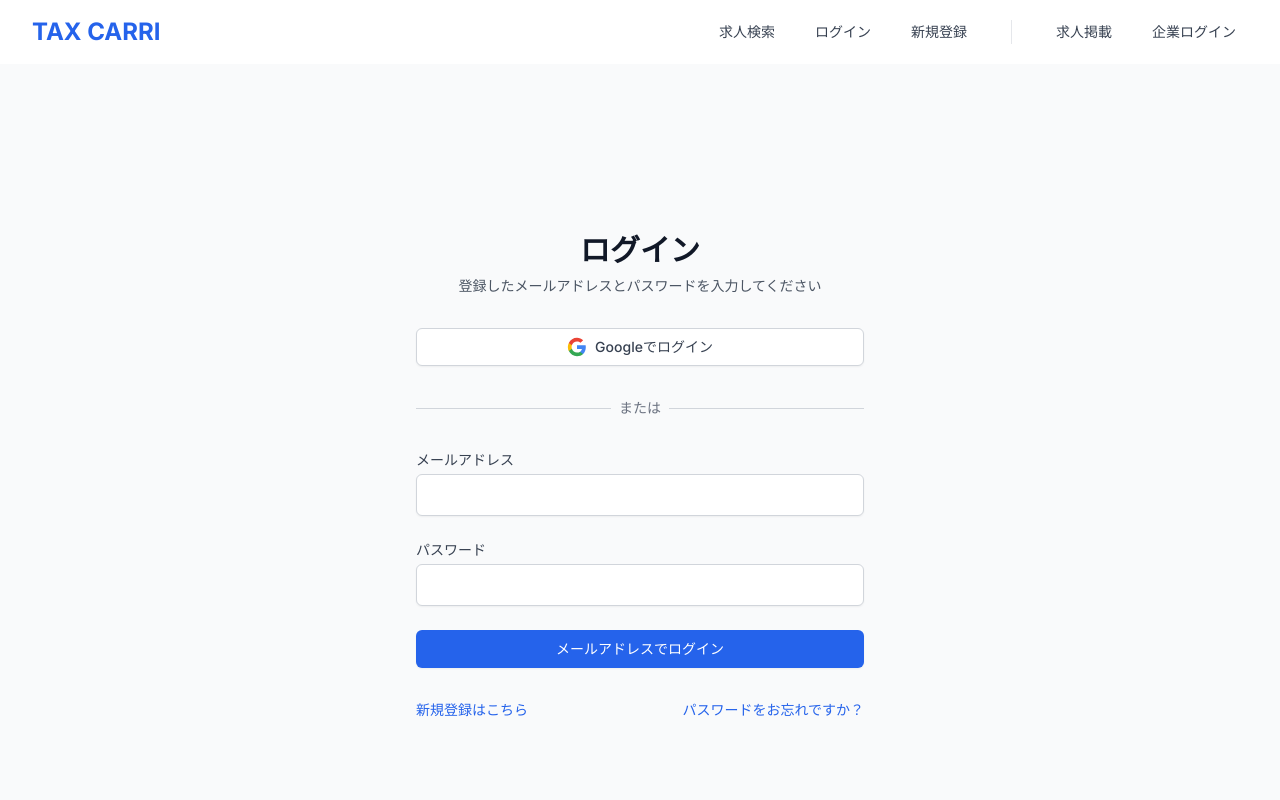
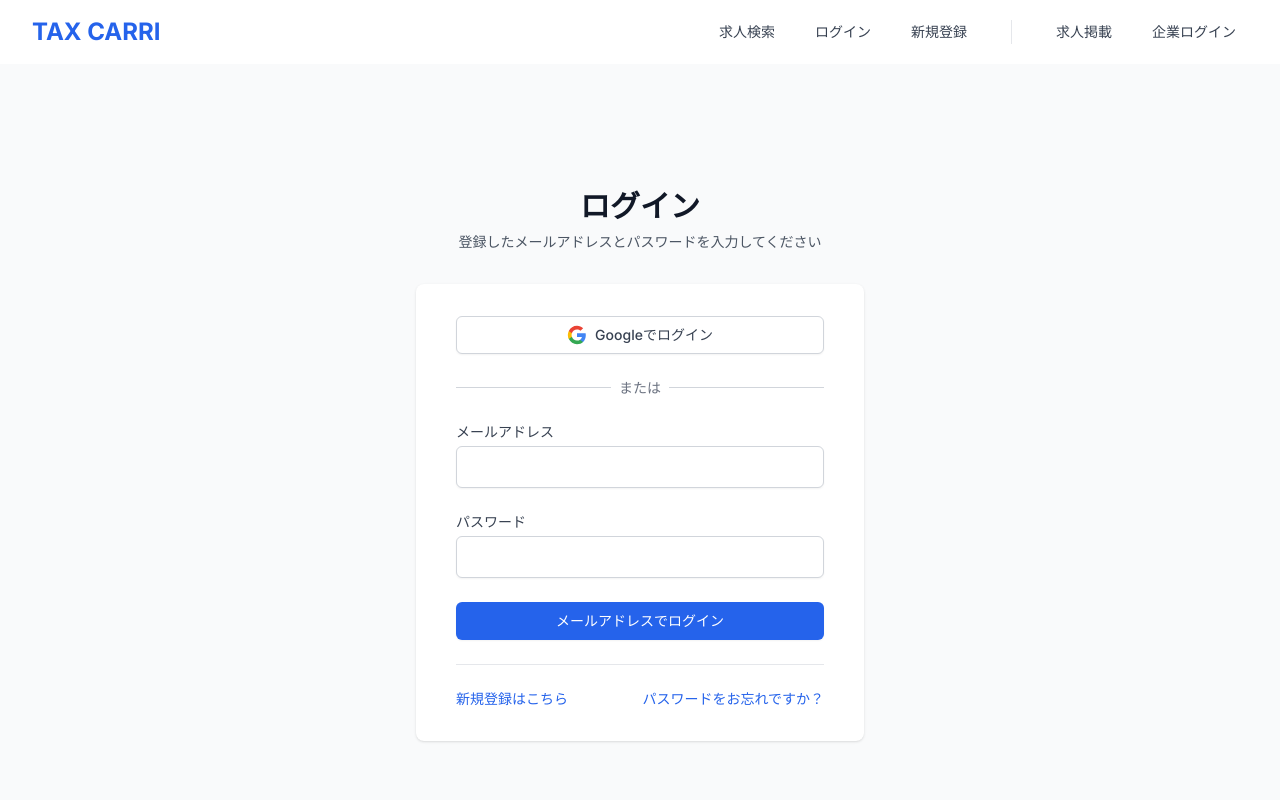
Before and after one commit to oranginc/TAX_CARRI, a Next.js app: page /auth/signin in a window 1280 px wide. Shown: the top 800 px of the page. Built offline with nearby package versions, Linux system fonts and the light colour scheme; what @supabase/auth-helpers-nextjs would draw is missing.

Commit message:
Complete rewrite of SignInForm with improved structure and styling

```diff
--- a/src/app/auth/signin/SignInForm.tsx
+++ b/src/app/auth/signin/SignInForm.tsx
@@ -63,10 +63,9 @@ export default function SignInForm() {
   }
 
   return (
-    <div className="min-h-screen flex items-center justify-center bg-gray-50 py-12 px-4 sm:px-6 lg:px-8">
-      <div className="max-w-md w-full space-y-8">
-        <div>
-          <h2 className="mt-6 text-center text-3xl font-extrabold text-gray-900">
+    <div className="min-h-screen bg-gray-50 flex flex-col justify-center py-12 sm:px-6 lg:px-8">
+      <div className="sm:mx-auto sm:w-full sm:max-w-md">
+        <h2 className="text-center text-3xl font-extrabold text-gray-900">
           ログイン
         </h2>
         <p className="mt-2 text-center text-sm text-gray-600">
@@ -74,11 +73,13 @@ export default function SignInForm() {
         </p>
       </div>
 
-        <div className="mt-8">
+      <div className="mt-8 sm:mx-auto sm:w-full sm:max-w-md">
+        <div className="bg-white py-8 px-4 shadow sm:rounded-lg sm:px-10">
+          {/* Google Sign In Button */}
           <button
             onClick={handleGoogleSignIn}
             disabled={isGoogleLoading}
-            className="w-full flex items-center justify-center px-4 py-2 border border-gray-300 rounded-md shadow-sm text-sm font-medium text-gray-700 bg-white hover:bg-gray-50 focus:outline-none focus:ring-2 focus:ring-offset-2 focus:ring-blue-500 disabled:opacity-50"
+            className="w-full flex justify-center items-center px-4 py-2 border border-gray-300 rounded-md shadow-sm text-sm font-medium text-gray-700 bg-white hover:bg-gray-50 focus:outline-none focus:ring-2 focus:ring-offset-2 focus:ring-blue-500 disabled:opacity-50"
           >
             <svg className="w-5 h-5 mr-2" viewBox="0 0 24 24">
               <path
@@ -100,7 +101,6 @@ export default function SignInForm() {
             </svg>
             {isGoogleLoading ? 'Google認証中...' : 'Googleでログイン'}
           </button>
-        </div>
 
           <div className="mt-6">
             <div className="relative">
@@ -108,24 +108,26 @@ export default function SignInForm() {
                 <div className="w-full border-t border-gray-300" />
               </div>
               <div className="relative flex justify-center text-sm">
-              <span className="px-2 bg-gray-50 text-gray-500">または</span>
+                <span className="px-2 bg-white text-gray-500">または</span>
               </div>
             </div>
           </div>
 
-        <form className="mt-6 space-y-6" onSubmit={handleSubmit}>
+          {/* Error and Success Messages */}
           {message && (
-            <div className="rounded-md bg-green-50 p-4">
+            <div className="mt-4 rounded-md bg-green-50 p-4">
               <div className="text-sm text-green-700">{message}</div>
             </div>
           )}
 
           {error && (
-            <div className="rounded-md bg-red-50 p-4">
+            <div className="mt-4 rounded-md bg-red-50 p-4">
               <div className="text-sm text-red-700">{error}</div>
             </div>
           )}
 
+          {/* Email/Password Form */}
+          <form className="mt-6 space-y-6" onSubmit={handleSubmit}>
             <div>
               <label htmlFor="email" className="block text-sm font-medium text-gray-700">
                 メールアドレス
@@ -171,7 +173,8 @@ export default function SignInForm() {
             </div>
           </form>
 
-        <div className="mt-4 flex items-center justify-between">
+          {/* Navigation Links */}
+          <div className="mt-6 flex items-center justify-between border-t border-gray-200 pt-6">
             <div className="text-sm">
               <Link href="/auth/signup" className="font-medium text-blue-600 hover:text-blue-500">
                 新規登録はこちら
@@ -185,5 +188,6 @@ export default function SignInForm() {
           </div>
         </div>
       </div>
+    </div>
   )
 }
```
Lines whose indentation alone changed are shown as unchanged.
